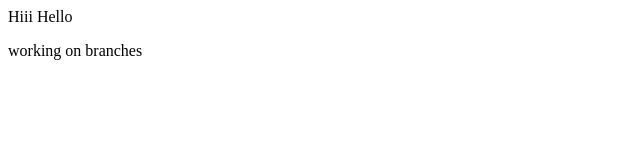
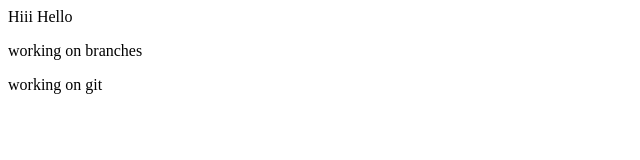
Before and after one commit to Soumyakusuma/gitpractice, a plain HTML site: page index.html in a window 1280 px wide. Shown: the whole page, without its empty margins (0-640 px from the left). Drawn offline with Linux system fonts and the light colour scheme.

Commit message:
update div

```diff
--- a/index.html
+++ b/index.html
@@ -8,5 +8,8 @@
 <body>
     <h>Hiii Hello</h>
     <p>working on branches</p>
+    <div>
+        <p>working on git</p>
+    </div>
 </body>
 </html>
```
